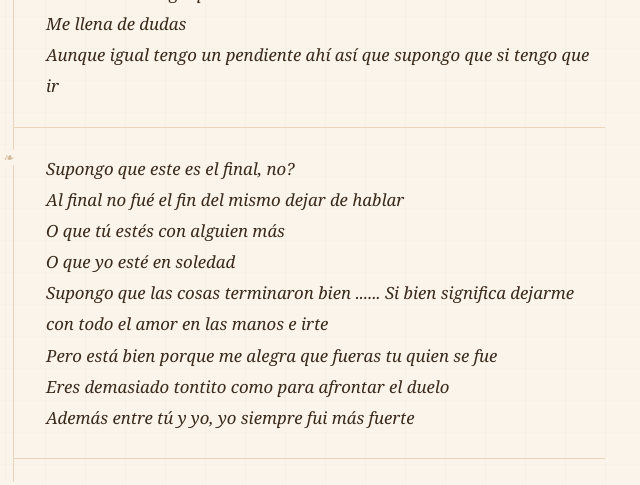
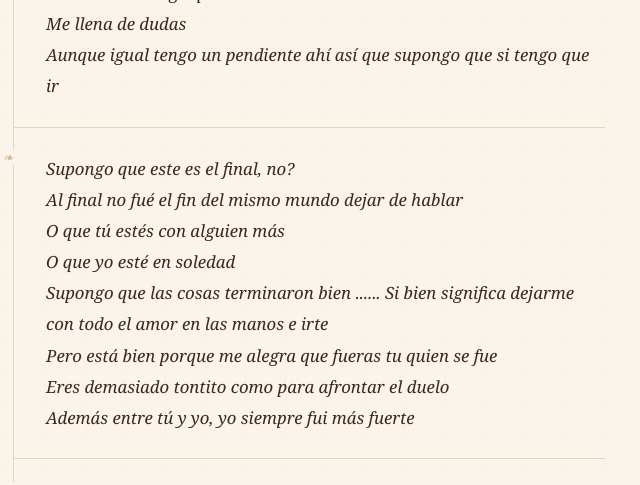
Before and after one commit to batatitac/mandarina, a plain HTML site: page index.html in a window 1280 px wide. Shown: the part 11040-11525 px from the top of the page, 335-975 px from the left. Drawn offline with Linux system fonts and the light colour scheme; a web font is replaced by a local one.

Commit message:
Actualizar index.html
Mundo

```diff
--- a/index.html
+++ b/index.html
@@ -654,7 +654,7 @@ No sé si aún tenga que ir a verte.....
 Me llena de dudas
 Aunque igual tengo un pendiente ahí así que supongo que si tengo que ir</div>
                 <div class="message">Supongo que este es el final, no?
-Al final no fué el fin del mismo dejar de hablar
+Al final no fué el fin del mismo mundo dejar de hablar
 O que tú estés con alguien más
 O que yo esté en soledad
 Supongo que las cosas terminaron bien ...... Si bien significa dejarme con todo el amor en las manos e irte
```
